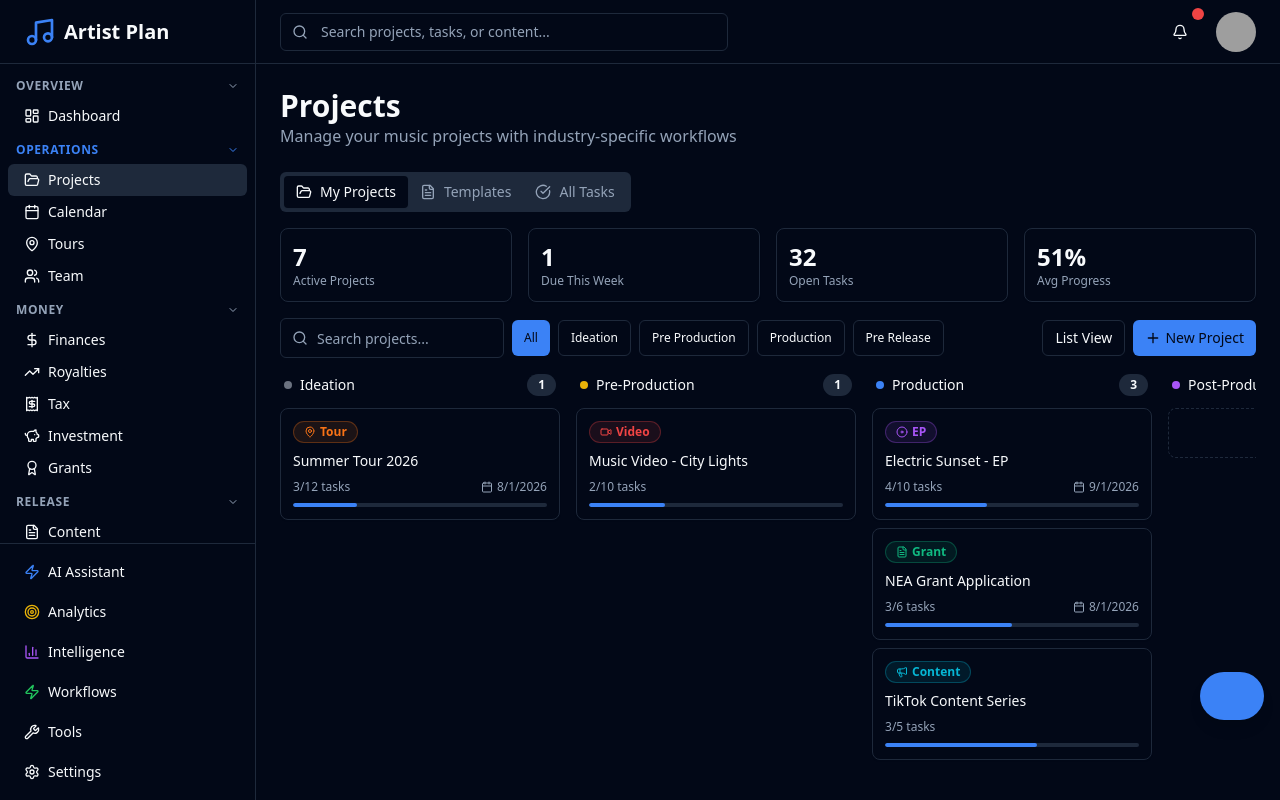
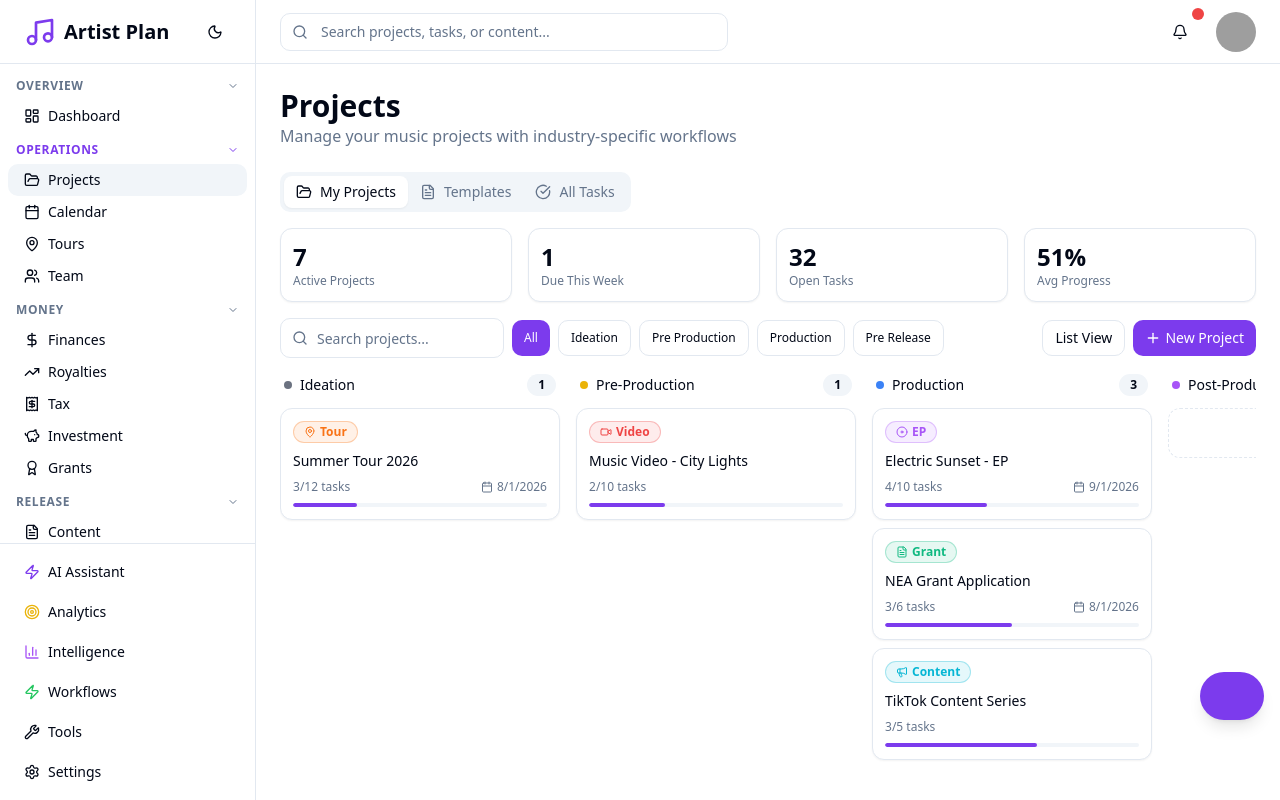
Before and after one commit to lanryweezy/artist-plan, a Next.js app: page /projects in a window 1280 px wide. Built offline with nearby package versions, Linux system fonts and the light colour scheme; grey boxes are pictures that could not be loaded.

Commit message:
feat: design system - light/dark mode, purple primary, animations, theme toggle in sidebar

```diff
--- a/app/globals.css
+++ b/app/globals.css
@@ -4,14 +4,41 @@
 
 @layer base {
   :root {
+    --background: 0 0% 100%;
+    --foreground: 222.2 84% 4.9%;
+    --card: 0 0% 100%;
+    --card-foreground: 222.2 84% 4.9%;
+    --popover: 0 0% 100%;
+    --popover-foreground: 222.2 84% 4.9%;
+    --primary: 262 83% 58%;
+    --primary-foreground: 0 0% 100%;
+    --secondary: 210 40% 96%;
+    --secondary-foreground: 222.2 84% 4.9%;
+    --muted: 210 40% 96%;
+    --muted-foreground: 215.4 16.3% 46.9%;
+    --accent: 210 40% 96%;
+    --accent-foreground: 222.2 84% 4.9%;
+    --destructive: 0 84.2% 60.2%;
+    --destructive-foreground: 210 40% 98%;
+    --success: 142 76% 36%;
+    --success-foreground: 0 0% 100%;
+    --warning: 38 92% 50%;
+    --warning-foreground: 0 0% 100%;
+    --border: 214.3 31.8% 91.4%;
+    --input: 214.3 31.8% 91.4%;
+    --ring: 262 83% 58%;
+    --radius: 0.75rem;
+  }
+
+  .dark {
     --background: 222.2 84% 4.9%;
     --foreground: 210 40% 98%;
     --card: 222.2 84% 4.9%;
     --card-foreground: 210 40% 98%;
     --popover: 222.2 84% 4.9%;
     --popover-foreground: 210 40% 98%;
-    --primary: 217.2 91.2% 59.8%;
-    --primary-foreground: 222.2 84% 4.9%;
+    --primary: 262 83% 58%;
+    --primary-foreground: 0 0% 100%;
     --secondary: 217.2 32.6% 17.5%;
     --secondary-foreground: 210 40% 98%;
     --muted: 217.2 32.6% 17.5%;
@@ -20,10 +47,13 @@
     --accent-foreground: 210 40% 98%;
     --destructive: 0 62.8% 30.6%;
     --destructive-foreground: 210 40% 98%;
+    --success: 142 76% 36%;
+    --success-foreground: 0 0% 100%;
+    --warning: 38 92% 50%;
+    --warning-foreground: 0 0% 100%;
     --border: 217.2 32.6% 17.5%;
     --input: 217.2 32.6% 17.5%;
-    --ring: 224.3 76.3% 94.1%;
-    --radius: 0.5rem;
+    --ring: 262 83% 58%;
   }
 }
 
@@ -32,7 +62,13 @@
     @apply border-border;
   }
   body {
-    @apply bg-background text-foreground;
+    @apply bg-background text-foreground antialiased;
+  }
+}
+
+@layer utilities {
+  .text-balance {
+    text-wrap: balance;
   }
 }
 
@@ -46,6 +82,15 @@
   animation: snap-back 0.4s cubic-bezier(0.34, 1.56, 0.64, 1);
 }
 
+@keyframes fade-in {
+  from { opacity: 0; transform: translateY(4px); }
+  to { opacity: 1; transform: translateY(0); }
+}
+
+.animate-fade-in {
+  animation: fade-in 0.2s ease-out;
+}
+
 .scrollbar-thin::-webkit-scrollbar {
   height: 6px;
 }
@@ -54,9 +99,9 @@
   border-radius: 3px;
 }
 .scrollbar-thin::-webkit-scrollbar-thumb {
-  background: hsl(var(--muted-foreground));
+  background: hsl(var(--muted-foreground) / 0.3);
   border-radius: 3px;
 }
 .scrollbar-thin::-webkit-scrollbar-thumb:hover {
-  background: hsl(var(--foreground));
+  background: hsl(var(--muted-foreground) / 0.5);
 }
--- a/app/layout.tsx
+++ b/app/layout.tsx
@@ -25,7 +25,7 @@ export default function RootLayout({
   children: React.ReactNode
 }) {
   return (
-    <html lang="en" className="dark">
+    <html lang="en">
       <body className="font-sans antialiased">
         <ErrorBoundary>
           <KeyboardShortcuts />
--- a/components/ThemeToggle.tsx
+++ b/components/ThemeToggle.tsx
@@ -5,21 +5,26 @@ import { Button } from "@/components/ui/button"
 import { Moon, Sun } from "lucide-react"
 
 export function ThemeToggle() {
-  const [theme, setTheme] = useState<"dark" | "light">("dark")
+  const [theme, setTheme] = useState<"light" | "dark">("light")
 
   useEffect(() => {
-    document.documentElement.classList.toggle("dark", theme === "dark")
-    document.documentElement.classList.toggle("light", theme === "light")
-  }, [theme])
+    const saved = localStorage.getItem("theme") as "light" | "dark" | null
+    if (saved) {
+      setTheme(saved)
+      document.documentElement.classList.toggle("dark", saved === "dark")
+    }
+  }, [])
+
+  const toggle = () => {
+    const next = theme === "light" ? "dark" : "light"
+    setTheme(next)
+    localStorage.setItem("theme", next)
+    document.documentElement.classList.toggle("dark", next === "dark")
+  }
 
   return (
-    <Button
-      variant="ghost"
-      size="sm"
-      onClick={() => setTheme(t => t === "dark" ? "light" : "dark")}
-      className="h-8 w-8 p-0"
-    >
-      {theme === "dark" ? <Sun className="h-4 w-4" /> : <Moon className="h-4 w-4" />}
+    <Button variant="ghost" size="sm" onClick={toggle} className="h-8 w-8 p-0">
+      {theme === "light" ? <Moon className="h-4 w-4" /> : <Sun className="h-4 w-4" />}
     </Button>
   )
 }
--- a/components/layout/sidebar.tsx
+++ b/components/layout/sidebar.tsx
@@ -4,6 +4,7 @@ import { useState } from "react"
 import Link from "next/link"
 import { usePathname } from "next/navigation"
 import { cn } from "@/lib/utils"
+import { ThemeToggle } from "@/components/ThemeToggle"
 import { Button } from "@/components/ui/button"
 import {
   LayoutDashboard,
@@ -124,11 +125,12 @@ export function Sidebar() {
 
   return (
     <div className="flex h-full w-64 flex-col bg-card border-r">
-      <div className="flex h-16 items-center px-4 lg:px-6 border-b">
+      <div className="flex h-16 items-center justify-between px-4 lg:px-6 border-b">
         <div className="flex items-center space-x-2">
           <Music className="h-6 w-6 lg:h-8 lg:w-8 text-primary" />
           <span className="text-lg lg:text-xl font-bold">Artist Plan</span>
         </div>
+        <ThemeToggle />
       </div>
 
       <nav className="flex-1 overflow-y-auto py-2">
```
